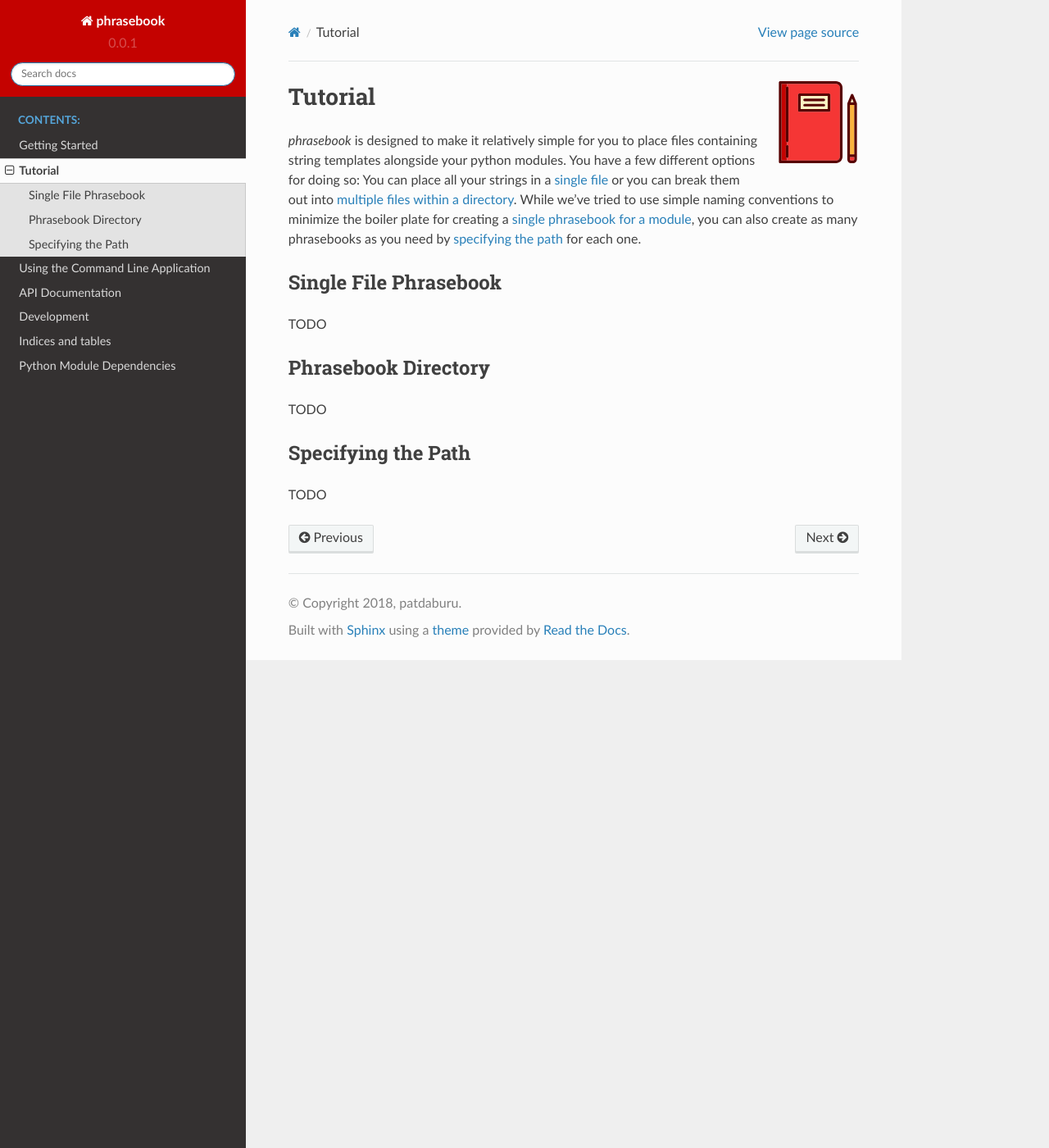
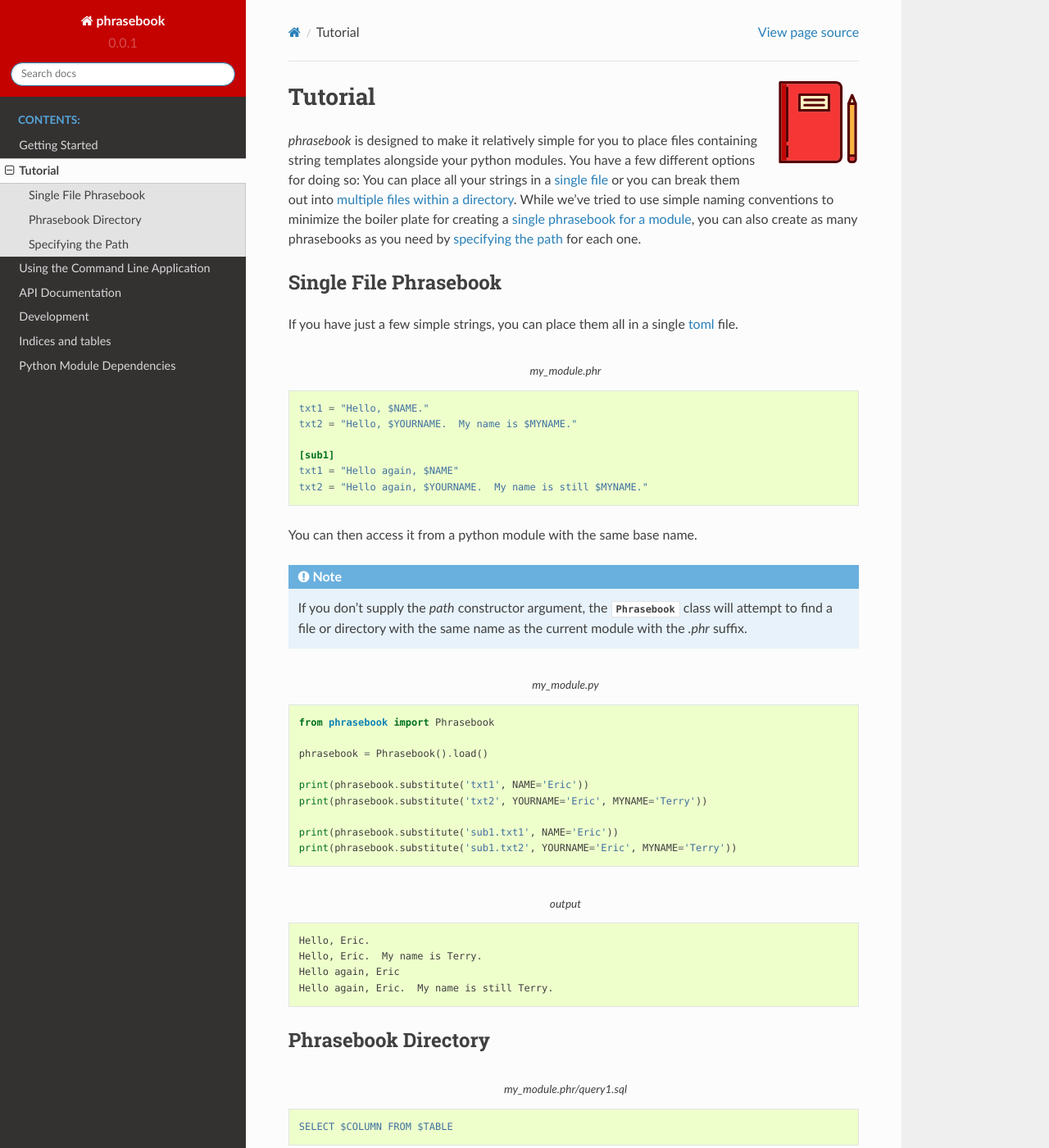
Before and after one commit to patdaburu/phrasebook, a Sphinx documentation site: the page built from docs/source/tutorial.rst, in a window 1280 px wide and 1400 px high. Shown: the whole window at 82% size. Built offline with Sphinx 7.4.7 and the Read the Docs theme 2.0.0, drawn with Linux system fonts in a browser that asks for light colours; pages that are not in the unit, such as notebooks, are missing from menus; some of the changed text lies outside the part shown.

Commit message:
Updating docs.

```diff
--- a/docs/source/tutorial.rst
+++ b/docs/source/tutorial.rst
@@ -24,14 +24,89 @@ phrasebooks as you need by :ref:`specifying the path <tutorial_specify_path>` fo
 Single File Phrasebook
 ----------------------
 
-TODO
+If you have just a few simple strings, you can place them all in a single
+`toml <https://pypi.org/project/toml/>`_ file.
+
+.. code-block:: ini
+    :caption: my_module.phr
+
+    txt1 = "Hello, $NAME."
+    txt2 = "Hello, $YOURNAME.  My name is $MYNAME."
+
+    [sub1]
+    txt1 = "Hello again, $NAME"
+    txt2 = "Hello again, $YOURNAME.  My name is still $MYNAME."
+
+You can then access it from a python module with the same base name.
+
+.. note::
+
+    If you don't supply the `path` constructor argument, the
+    :py:class:`Phrasebook <phrasebook.phrasebook.Phrasebook>` class will attempt to
+    find a file or directory with the same name as the current module with the `.phr` suffix.
+
+.. code-block:: python
+    :caption: my_module.py
+
+    from phrasebook import Phrasebook
+
+    phrasebook = Phrasebook().load()
+
+    print(phrasebook.substitute('txt1', NAME='Eric'))
+    print(phrasebook.substitute('txt2', YOURNAME='Eric', MYNAME='Terry'))
+
+    print(phrasebook.substitute('sub1.txt1', NAME='Eric'))
+    print(phrasebook.substitute('sub1.txt2', YOURNAME='Eric', MYNAME='Terry'))
+
+
+.. code-block:: sh
+    :caption: output
+
+    Hello, Eric.
+    Hello, Eric.  My name is Terry.
+    Hello again, Eric
+    Hello again, Eric.  My name is still Terry.
+
 
 .. _tutorial_directory:
 
 Phrasebook Directory
 --------------------
 
-TODO
+.. code-block:: ini
+    :caption: my_module.phr/query1.sql
+
+    SELECT $COLUMN FROM $TABLE
+
+
+.. code-block:: ini
+    :caption: my_module.phr/sub1/query2.sql
+
+    SELECT $COLUMN1, $COLUMN2 FROM $TABLE
+
+.. code-block:: python
+    :caption: my_module.py
+
+    from phrasebook import Phrasebook
+
+    phrasebook = Phrasebook().load()
+
+    print(phrasebook.substitute('query1', COLUMN='first', TABLE='names'))
+    print(
+        phrasebook.substitute(
+            'sub1.query2',
+            COLUMN1='first',
+            COLUMN2='last',
+            TABLE='names'
+        )
+    )
+
+
+.. code-block:: sh
+    :caption: output
+
+    SELECT first FROM names
+    SELECT first, last FROM names
 
 .. _tutorial_specify_path:
 
```
